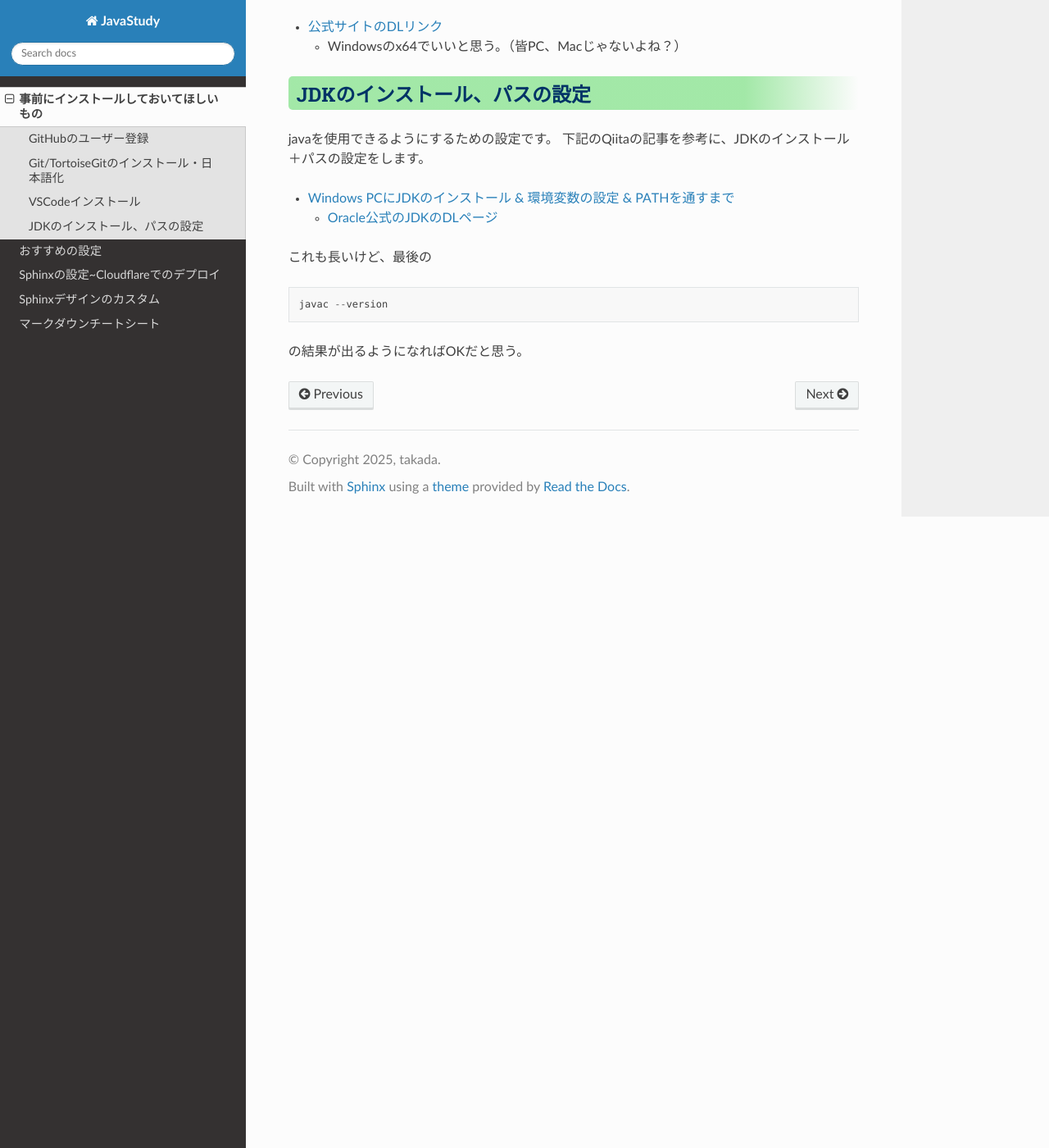
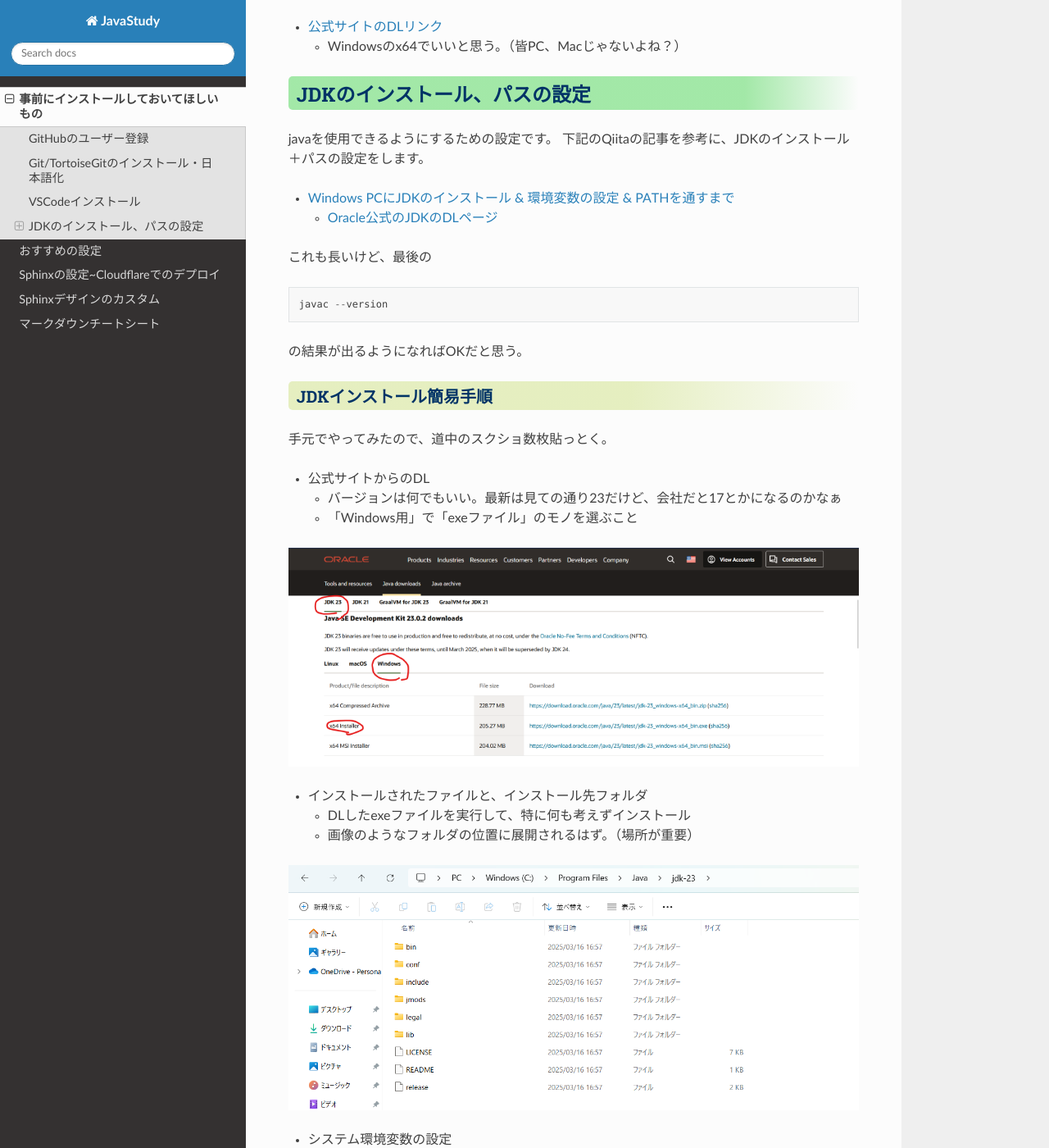
Before and after one commit to tau057/JavaStudy, a Sphinx documentation site: the page built from source/SetUpManuals/inits.md, in a window 1280 px wide and 1400 px high, scrolled down 852 px. Shown: the whole window at 82% size. Built offline with Sphinx 7.4.7 and the Read the Docs theme 3.1.0, drawn with Linux system fonts in a browser that asks for light colours; some of the changed text lies outside the part shown.

Commit message:
JDKインストール手順の画像を追加

````diff
--- a/source/SetUpManuals/inits.md
+++ b/source/SetUpManuals/inits.md
@@ -43,3 +43,34 @@
 javac --version
 ```
 の結果が出るようになればOKだと思う。
+
+### JDKインストール簡易手順
+
+手元でやってみたので、道中のスクショ数枚貼っとく。
+
+- 公式サイトからのDL
+  - バージョンは何でもいい。最新は見ての通り23だけど、会社だと17とかになるのかなぁ
+  - 「Windows用」で「exeファイル」のモノを選ぶこと
+
+```{image} Images/jdk_01_installpage.png
+```
+
+- インストールされたファイルと、インストール先フォルダ
+  - DLしたexeファイルを実行して、特に何も考えずインストール
+  - 画像のようなフォルダの位置に展開されるはず。（場所が重要）
+
+```{image} Images/jdk_02_folder.png
+```
+
+- システム環境変数の設定
+  - 「JAVA_HOME」という名前の変数の値が、上記のJDLのインストールフォルダになっていることが重要
+  - いろんなjavaのシステムが、この環境変数を参照するようになってるんす...(決まり事)
+
+```{image} Images/jdk_03_value.png
+```
+
+- パスを通す
+  - 上記同様、決まりごとのための設定
+
+```{image} Images/jdk_04_path.png
+```
````
Also changed, not shown: source/SetUpManuals/Images/jdk_01_installpage.png (added), source/SetUpManuals/Images/jdk_02_folder.png (added), source/SetUpManuals/Images/jdk_03_value.png (added), source/SetUpManuals/Images/jdk_04_path.png (added).
